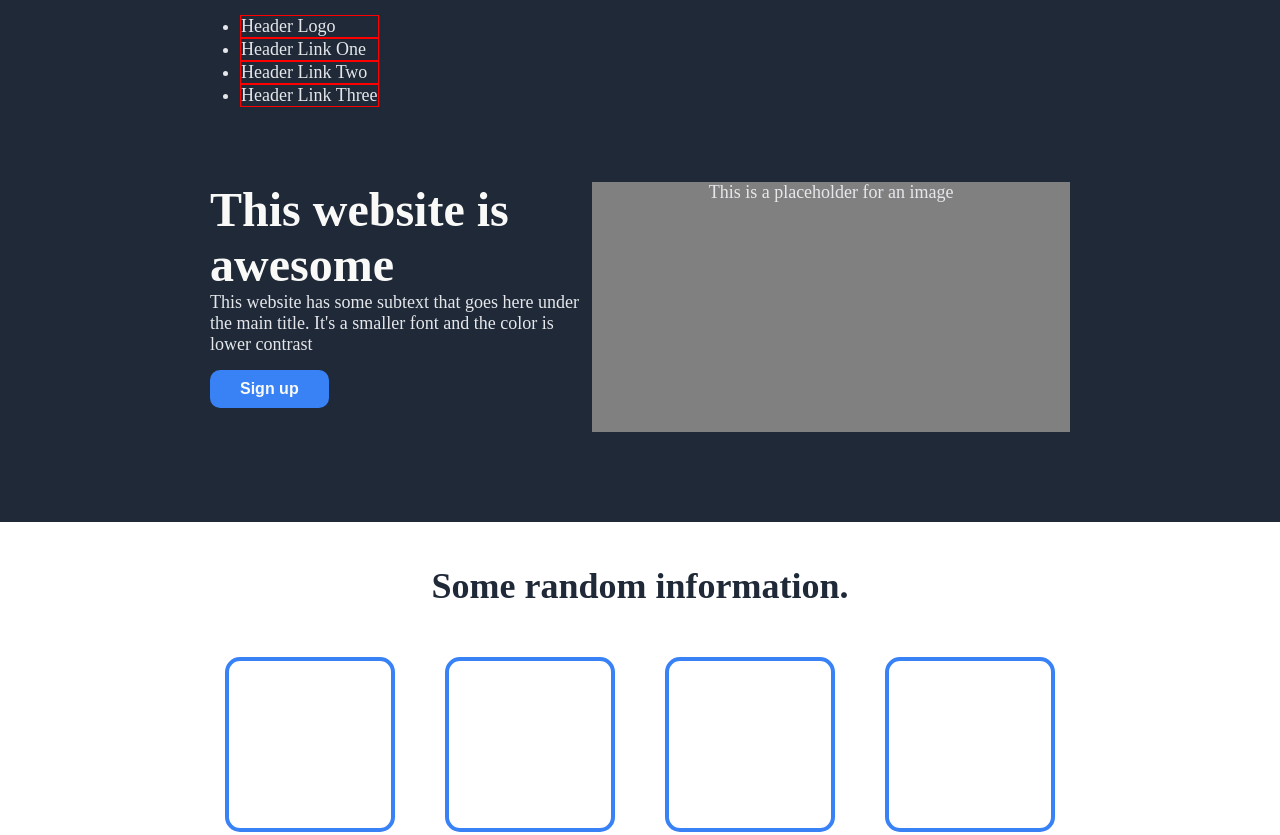
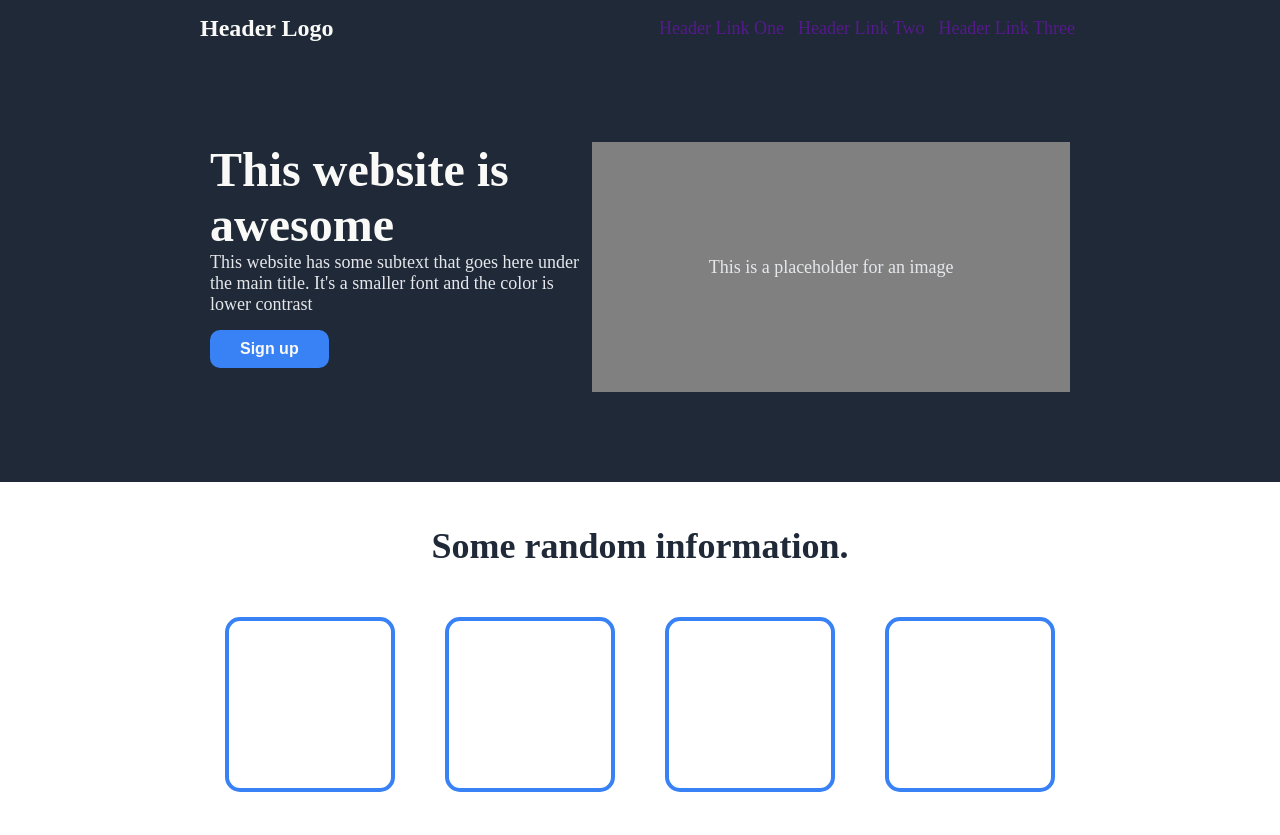
Before and after one commit to AbbeyRoadUSA/landing_page, a plain HTML site: page index.html in a window 1280 px wide. Shown: the top 835 px of the page. Drawn offline with Linux system fonts and the light colour scheme.

Commit message:
Fix placeholder text alignment

```diff
--- a/index.html
+++ b/index.html
@@ -12,11 +12,11 @@
 <body>
     <div class="header-container">
         <div class="nav-container">
-            <ul>
-                <li>Header Logo</li>
-                <li><a href=""></a>Header Link One</li>
-                <li><a href=""></a>Header Link Two</li>
-                <li><a href=""></a>Header Link Three</li>
+            <h3>Header Logo</h3>
+            <ul class="links">
+                <li><a href="">Header Link One</a></li>
+                <li><a href="">Header Link Two</a></li>
+                <li><a href="">Header Link Three</a></li>
             </ul>
         </div>
 
@@ -28,7 +28,7 @@
                 <button>Sign up</button>
             </div>
             <div class="right-container">
-                <p>This is a placeholder for an image</p>
+                <p class="placeholder">This is a placeholder for an image</p>
             </div>
         </div>
 
--- a/style.css
+++ b/style.css
@@ -10,24 +10,27 @@
 
 .nav-container {
     display: flex;
+    justify-content: space-between;
+    flex-direction: row;
+    align-items: center;
 }
 
 h3 {
-    display: inline-block;
     font-size: 24px;
     color: #F9FAF8;
-    border: 1px solid red;
 }
 
 li {
+    display: inline;
+    padding: 5px 5px;
     font-size: 18px;
     color: #E5E7EB;
     text-decoration: none;
-    border: 1px solid red;
 }
 
 a {
     text-decoration: none;
+    list-style: none;
 }
 
 h1 {
@@ -44,7 +47,7 @@ p {
 .second-container {
 display: flex;
 justify-content: space-between;
-margin-top: 50px;
+margin-top: 75px;
 padding: 25px 10px;
 }
 
@@ -69,12 +72,15 @@ padding: 25px 10px;
         }
 
     .right-container {
+        display: flex;
+        justify-content: center;
+        flex-direction: column;
         height: 250px;
         width: 500px;
         background-color: grey;
     }
 
-        .right-container p {
+        .right-container .placeholder {
             text-align: center;
         }
 
```
